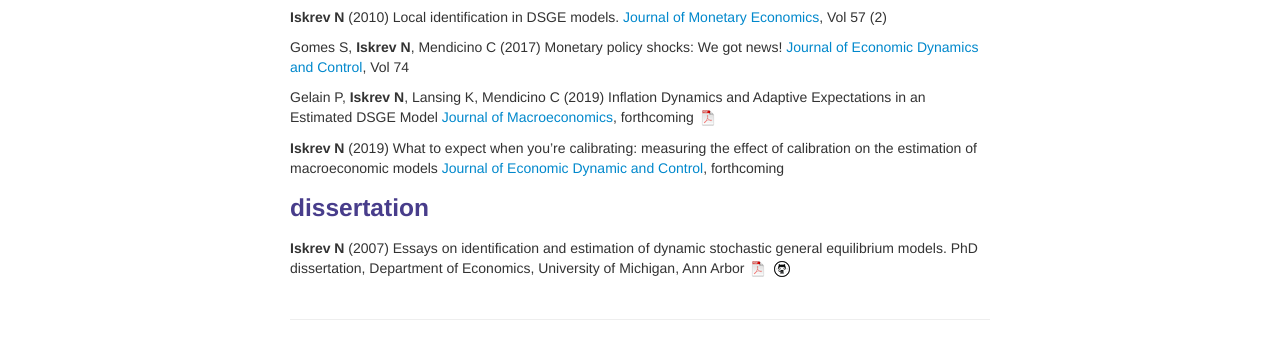
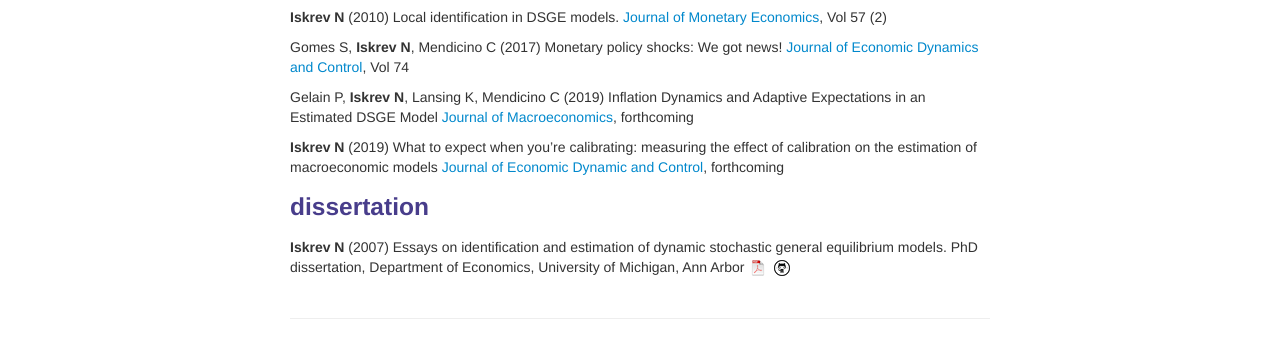
Before and after one commit to niskrev/niskrev.github.io, a Jekyll site: the page built from pages/papers.md, in a window 1280 px wide. Shown: the part 431-790 px from the top of the page. Built offline with Jekyll 4.4.1, drawn with Linux system fonts in a browser that asks for light colours.

Commit message:
fixed more links in papers

```diff
--- a/pages/papers.md
+++ b/pages/papers.md
@@ -39,7 +39,7 @@
 
 Gomes S, **Iskrev N**, Mendicino C (2017) Monetary policy shocks: We got news! [Journal of Economic Dynamics and Control](https://www.sciencedirect.com/science/article/pii/S0165188916301749), Vol 74
 
-Gelain P, **Iskrev N**, Lansing K, Mendicino C (2019) Inflation Dynamics and Adaptive Expectations in an Estimated DSGE Model [Journal of Macroeconomics](https://doi.org/10.1016/j.jmacro.2018.12.002), forthcoming [![pdf](icons16/pdf-icon.png)](../assets/papers/Adaptive.pdf)
+Gelain P, **Iskrev N**, Lansing K, Mendicino C (2019) Inflation Dynamics and Adaptive Expectations in an Estimated DSGE Model [Journal of Macroeconomics](https://doi.org/10.1016/j.jmacro.2018.12.002), forthcoming
 
 **Iskrev N** (2019) What to expect when you're calibrating: measuring the effect of calibration on the estimation of macroeconomic models [Journal of Economic Dynamic and Control](https://doi.org/10.1016/j.jedc.2018.12.002), forthcoming
 
```
